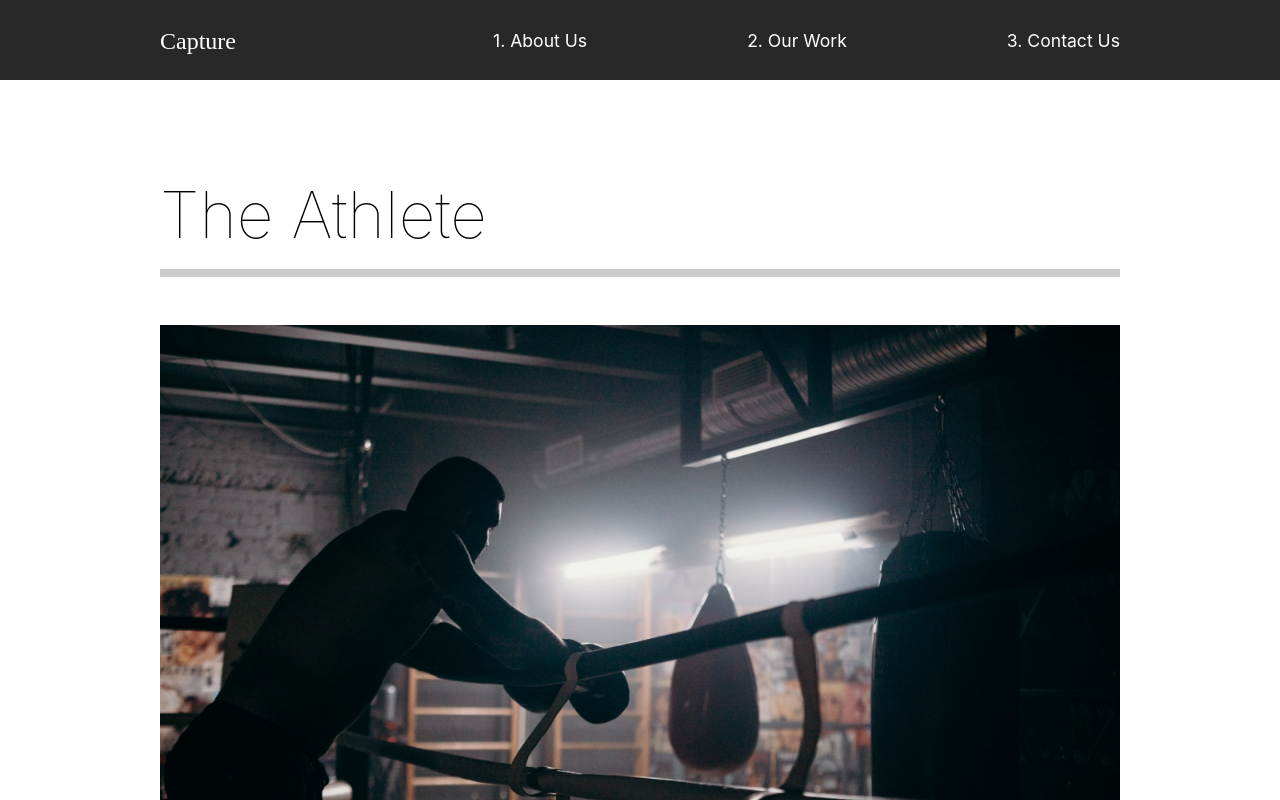
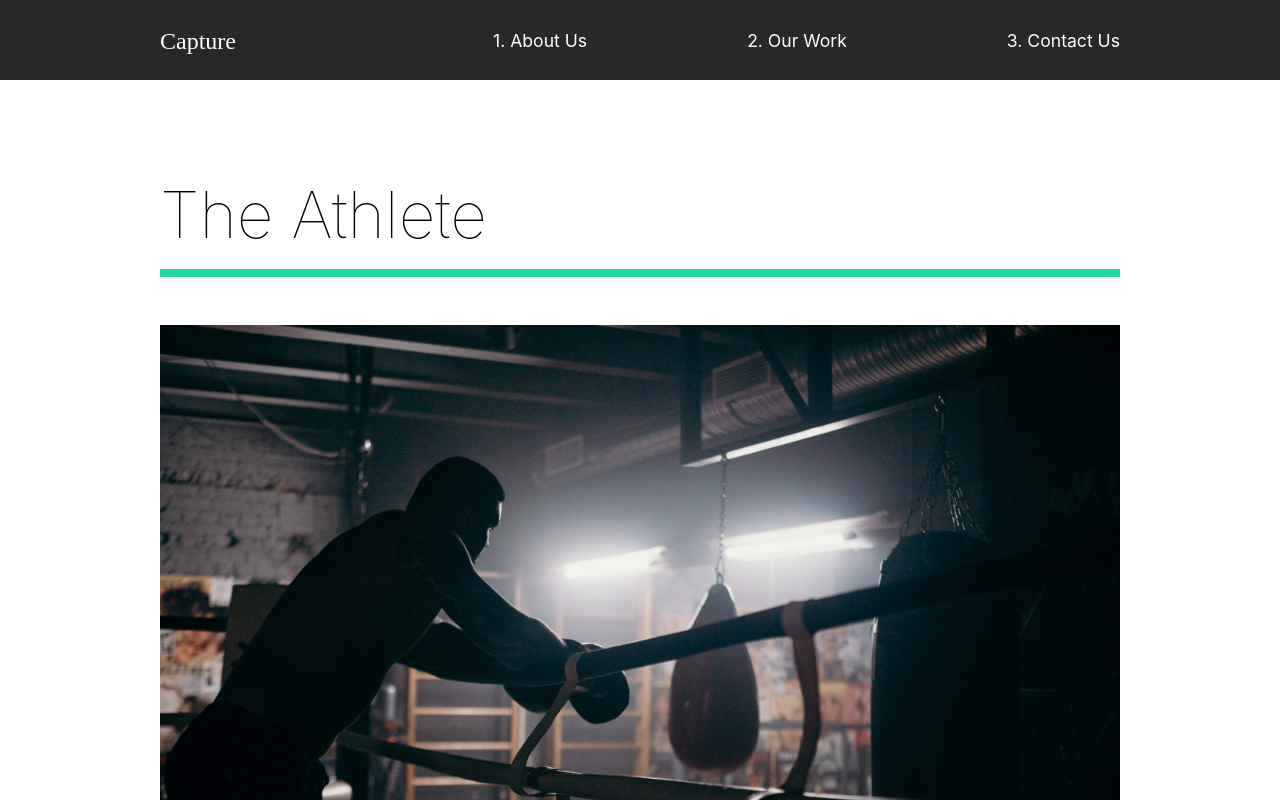
Before and after one commit to terryheewonkim/Capture-Portfolio, a React (Create React App) app: page /work in a window 1280 px wide. Shown: the top 800 px of the page. Built offline with nearby package versions, Linux system fonts and the light colour scheme; the HTML template or start-up script is replaced by a standard one.

Commit message:
Add transition with frames to OurWork

```diff
--- a/src/animation.js
+++ b/src/animation.js
@@ -7,16 +7,15 @@
     opacity: 1,
     y: 0,
     transition: {
-      duration: 0.75,
+      duration: 0.5,
       when: "beforeChildren",
       staggerChildren: 0.25,
     },
   },
   exit: {
     opacity: 0,
-    y: 300,
     transition: {
-      duration: 0.5,
+      duration: 0.4,
     },
   },
 };
@@ -61,3 +60,35 @@
     },
   },
 };
+
+export const lineAnim = {
+  hidden: {
+    width: "0%",
+  },
+  show: {
+    width: "100%",
+    transition: {
+      duration: 1,
+    },
+  },
+};
+
+export const slider = {
+  hidden: {
+    x: "-130%",
+    skew: "45deg",
+  },
+  show: {
+    x: "100%",
+    skew: "0deg",
+    transition: {
+      duration: 1,
+      ease: "easeOut",
+    },
+  },
+};
+
+export const sliderContainer = {
+  hidden: { oapcity: 1 },
+  show: { opacity: 1, transition: { staggerChildren: 0.1, ease: "easeOut" } },
+};
--- a/src/pages/OurWork.js
+++ b/src/pages/OurWork.js
@@ -7,7 +7,14 @@
 import goodtimes from "../img/goodtimes-small.png";
 // Animations
 import { motion } from "framer-motion";
-import { pageAnimation } from "../animation";
+import {
+  pageAnimation,
+  fadeAnim,
+  photoAnim,
+  lineAnim,
+  slider,
+  sliderContainer,
+} from "../animation";
 
 const OurWork = () => {
   return (
@@ -18,11 +25,19 @@
       exit="exit"
       style={{ background: "#fff" }}
     >
+      <motion.div variants={sliderContainer}>
+        <Frame1 variants={slider}></Frame1>
+        <Frame2 variants={slider}></Frame2>
+        <Frame3 variants={slider}></Frame3>
+        <Frame4 variants={slider}></Frame4>
+      </motion.div>
       <Movie>
-        <h2>The Athlete</h2>
-        <div className="line"></div>
+        <motion.h2 variants={fadeAnim}>The Athlete</motion.h2>
+        <motion.div variants={lineAnim} className="line"></motion.div>
         <Link to="/work/the-athlete">
-          <img src={athlete} alt="athlete" />
+          <Hide>
+            <motion.img variants={photoAnim} src={athlete} alt="athlete" />
+          </Hide>
         </Link>
       </Movie>
       <Movie>
@@ -57,7 +72,7 @@
   padding-bottom: 10rem;
   .line {
     height: 0.5rem;
-    background: #ccc;
+    background: #23d997;
     margin-bottom: 3rem;
   }
   img {
@@ -67,4 +82,31 @@
   }
 `;
 
+const Hide = styled.div`
+  overflow: hidden;
+`;
+
+// Frame Animation
+const Frame1 = styled(motion.div)`
+  position: fixed;
+  left: 0;
+  top: 10%;
+  width: 100%;
+  height: 100vh;
+  background: #fffebf;
+  z-index: 2;
+`;
+
+const Frame2 = styled(Frame1)`
+  background: #ff8efb;
+`;
+
+const Frame3 = styled(Frame1)`
+  background: #8ed2ff;
+`;
+
+const Frame4 = styled(Frame1)`
+  background: #8effa0;
+`;
+
 export default OurWork;
```
Also changed, not shown: src/components/AboutSection.js (+2 -0 lines).
